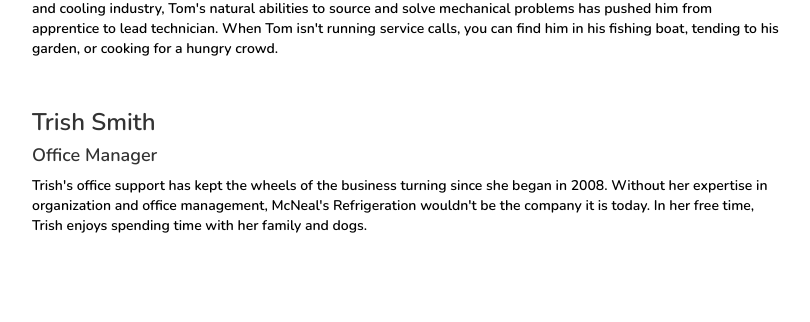
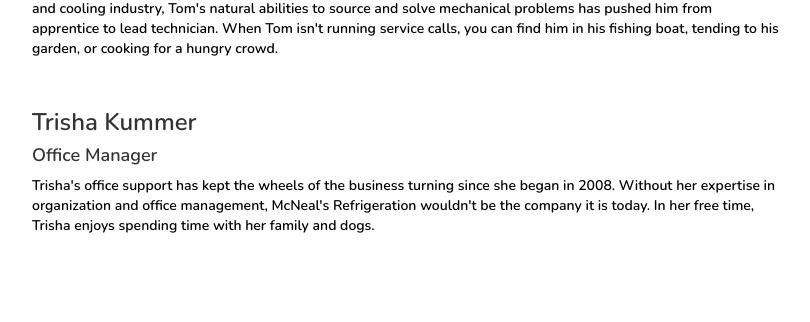
Before and after one commit to briana-mcn/mcneal-ref-webpage, a Django app: page /team/ in a window 1280 px wide. Shown: the part 571-893 px from the top of the page, without its empty margins (38-848 px from the left). Run offline with Django 3.2, Linux system fonts and the light colour scheme; some libraries are stand-ins or nearby versions.

Commit message:
adjust employ info

```diff
--- a/homepage/templates/homepage/team.html
+++ b/homepage/templates/homepage/team.html
@@ -26,11 +26,11 @@
                     </div>
                     <br>
                     <div class="employ" id="trish">
-                        <h3>Trish Smith</h3>
+                        <h3>Trisha Kummer</h3>
                         <h4>Office Manager</h4>
-                        <p>Trish's office support has kept the wheels of the business turning since she began in 2008. Without her expertise in
+                        <p>Trisha's office support has kept the wheels of the business turning since she began in 2008. Without her expertise in
                             organization and office management, McNeal's Refrigeration wouldn't be the company it is today. In her free time,
-                            Trish enjoys spending time with her family and dogs.
+                            Trisha enjoys spending time with her family and dogs.
                         </p>
                     </div>
                 </div>
```
